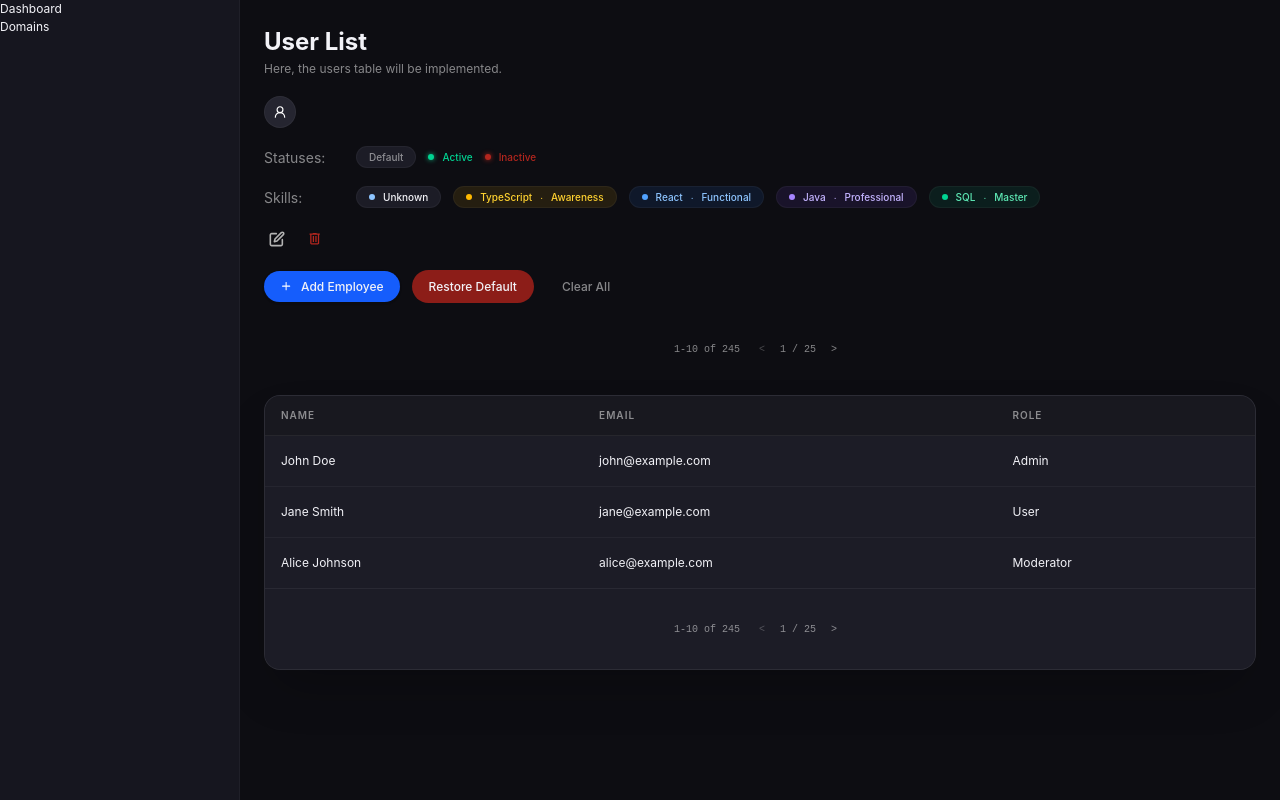
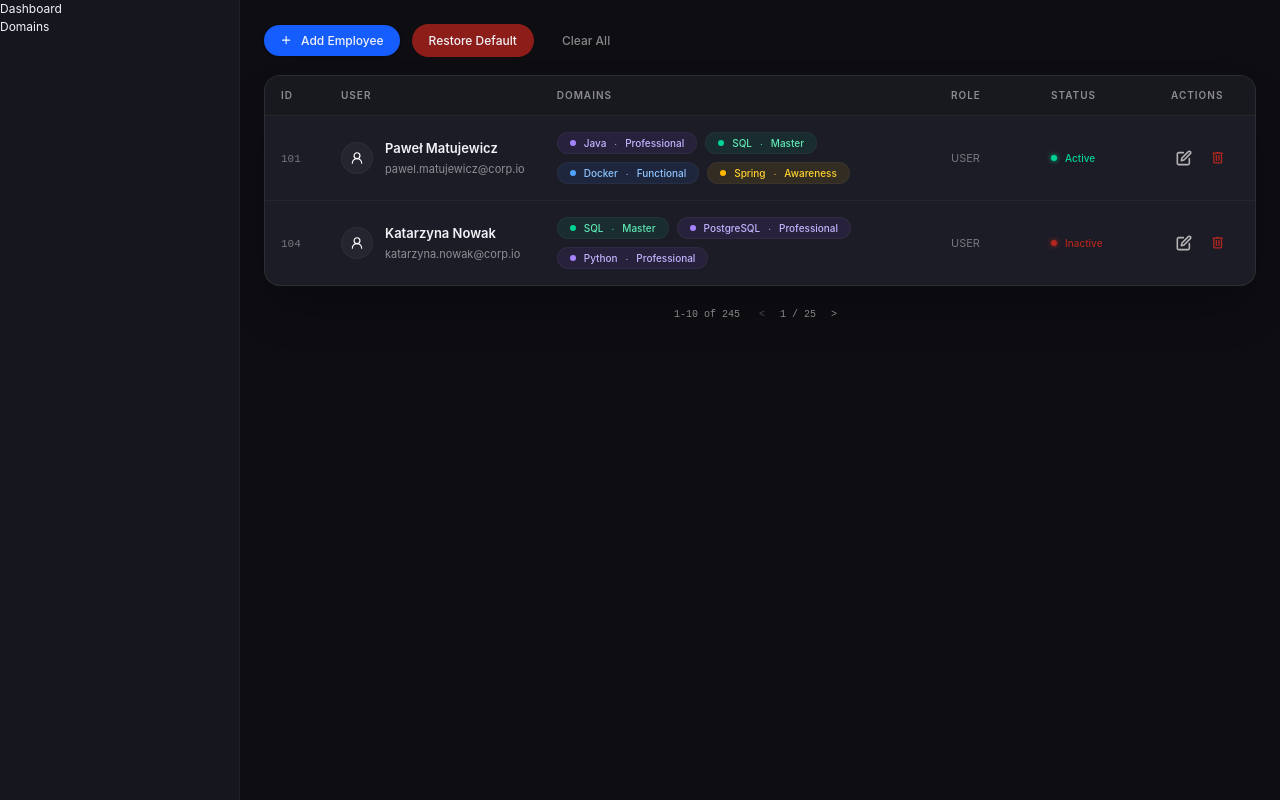
Before and after one commit to Adask3s/expert-management-system, a React (Vite) app in the folder frontend/: page /dashboard in a window 1280 px wide. Built offline with nearby package versions, Linux system fonts and the light colour scheme.

Commit message:
Implement UserTable component with its styles and tests
Clear and add visualization on DashboardPage

```diff
--- /dev/null
+++ b/frontend/src/components/users/UserTable/UserTable.module.css
@@ -0,0 +1,45 @@
+/* --- Layout komórek --- */
+.cellId,
+.cellRole {
+    color: var(--color-text-muted);
+    font-size: var(--font-size-sm);
+}
+
+.cellId {
+    font-family: var(--font-family-mono);
+}
+
+.cellUser {
+    display: flex;
+    align-items: center;
+    gap: var(--space-3);
+}
+
+.userInfo {
+    display: flex;
+    flex-direction: column;
+    gap: 2px; /* minimalny odstęp niezdefiniowany w tokenach, dopuszczalny dla text-stacków */
+}
+
+.userName {
+    color: var(--color-text-primary);
+    font-weight: var(--font-weight-semibold);
+    font-size: var(--font-size-md);
+}
+
+.userEmail {
+    color: var(--color-text-secondary);
+    font-size: var(--font-size-sm);
+}
+
+.skillList {
+    display: flex;
+    flex-wrap: wrap;
+    gap: var(--space-2);
+}
+
+.cellActions {
+    display: flex;
+    align-items: center;
+    gap: var(--space-2);
+}
--- /dev/null
+++ b/frontend/src/components/users/UserTable/UserTable.tsx
@@ -0,0 +1,105 @@
+import type {UserListItem} from '../../../types/users';
+import {type ColumnDefinition, Table} from '../../common/Table/Table';
+import {Badge, type LevelRank} from '../../common/Badge/Badge';
+import {UserAvatar} from '../../common/UserAvatar/UserAvatar';
+import {ActionIconButton} from '../../common/IconButton/ActionIconButton';
+import styles from './UserTable.module.css';
+
+// Zakładam standardową ścieżkę do ikon zgodnie z naszą strukturą
+import editIcon from '../../../assets/icons/Edit.svg';
+import deleteIcon from '../../../assets/icons/Delete.svg';
+
+interface UserTableProps {
+    data: UserListItem[];
+    // Opcjonalne callbacki, które przekażemy wyżej do Smart Componentu (DashboardPage)
+    onEdit?: (user: UserListItem) => void;
+    onDelete?: (user: UserListItem) => void;
+}
+
+export function UserTable({data, onEdit, onDelete}: UserTableProps) {
+    const columns: ColumnDefinition<UserListItem>[] = [
+        {
+            header: 'ID',
+            accessor: (user) => <span className={styles.cellId}>{user.id}</span>,
+            width: '60px',
+        },
+        {
+            header: 'USER',
+            accessor: (user) => (
+                <div className={styles.cellUser}>
+                    <UserAvatar altText={`${user.firstName} ${user.lastName}`}/>
+                    <div className={styles.userInfo}>
+                        <span className={styles.userName}>{user.firstName} {user.lastName}</span>
+                        <span className={styles.userEmail}>{user.email}</span>
+                    </div>
+                </div>
+            ),
+        },
+        {
+            header: 'DOMAINS',
+            accessor: (user) => (
+                <div className={styles.skillList}>
+                    {user.skills?.map((skill, index) => (
+                        <Badge
+                            key={`${skill.domainName}-${index}`}
+                            variant="skill"
+                            level={skill.rankValue as LevelRank}
+                            domainName={skill.domainName}
+                            levelName={skill.levelName}
+                        />
+                    ))}
+                </div>
+            ),
+        },
+        {
+            header: 'ROLE',
+            accessor: (user) => (
+                <span className={styles.cellRole}>
+                    {user.roles?.map(role => role.replace('ROLE_', '')).join(', ') || 'User'}
+                </span>
+            ),
+            width: '100px',
+        },
+        {
+            header: 'STATUS',
+            accessor: (user) => (
+                <Badge
+                    variant="status"
+                    status={user.active ? 'active' : 'inactive'}
+                />
+            ),
+            width: '120px',
+        },
+        {
+            header: 'ACTIONS',
+            accessor: (user) => (
+                <div className={styles.cellActions}>
+                    <ActionIconButton
+                        iconSource={editIcon}
+                        altText={`Edit ${user.firstName}`}
+                        title="Edit User"
+                        onClick={() => onEdit?.(user)}
+                    />
+                    <ActionIconButton
+                        iconSource={deleteIcon}
+                        variant="danger"
+                        altText={`Delete ${user.firstName}`}
+                        title="Delete User"
+                        onClick={() => onDelete?.(user)}
+                    />
+                </div>
+            ),
+            width: '100px',
+        },
+    ];
+
+    return (
+        <div className={styles.userTableWrapper}>
+            <Table
+                data={data}
+                columns={columns}
+                emptyMessage="Brak użytkowników pasujących do kryteriów."
+            />
+        </div>
+    );
+}
--- a/frontend/src/pages/DashboardPage.tsx
+++ b/frontend/src/pages/DashboardPage.tsx
@@ -1,55 +1,43 @@
-import {UserAvatar} from "../components/common/UserAvatar/UserAvatar.tsx";
-import {Badge} from "../components/common/Badge/Badge.tsx";
-import {ActionIconButton} from "../components/common/IconButton/ActionIconButton.tsx";
-import editIcon from '../assets/icons/Edit.svg'; // impotrujemy ikonę edytowania
-import deleteIcon from '../assets/icons/Delete.svg'; // impotrujemy ikonę usuwania
 import plusIcon from '../assets/icons/Plus.svg'; // impotrujemy ikonę dodawania
 import {Button} from "../components/common/Button/Button.tsx";
+import {UserTable} from "../components/users/UserTable/UserTable.tsx";
+import type {UserListItem} from "../types/users.ts";
 import {TablePagination} from "../components/common/Table/TablePagination.tsx";
-import {Table} from "../components/common/Table/Table.tsx";
+
+// Dane testowe w 100% odzwierciedlające odpowiedź z API (DTO UserListItem)
+const MOCK_USERS: UserListItem[] = [
+    {
+        id: 101,
+        firstName: 'Paweł',
+        lastName: 'Matujewicz',
+        email: 'pawel.matujewicz@corp.io',
+        active: true,
+        roles: ['ROLE_USER'],
+        skills: [
+            {domainName: 'Java', levelName: 'Professional', rankValue: 3},
+            {domainName: 'SQL', levelName: 'Master', rankValue: 4},
+            {domainName: 'Docker', levelName: 'Functional', rankValue: 2},
+            {domainName: 'Spring', levelName: 'Awareness', rankValue: 1}
+        ]
+    },
+    {
+        id: 104,
+        firstName: 'Katarzyna',
+        lastName: 'Nowak',
+        email: 'katarzyna.nowak@corp.io',
+        active: false,
+        roles: ['ROLE_USER'],
+        skills: [
+            {domainName: 'SQL', levelName: 'Master', rankValue: 4},
+            {domainName: 'PostgreSQL', levelName: 'Professional', rankValue: 3},
+            {domainName: 'Python', levelName: 'Professional', rankValue: 3}
+        ]
+    }
+];
 
 export const DashboardPage = () => {
     return (
         <div>
-            {/* Tymczasowy nagłówek, TODO: użyjemy tu odpowiedniej typografii */}
-            <h1 style={{color: 'var(--color-text-primary)'}}>User List</h1>
-            <p style={{color: 'var(--color-text-secondary)'}}>Here, the users table will be implemented.</p>
-            <br/><UserAvatar/><br/>
-            <div style={{display: 'flex', gap: '12px', alignItems: 'center'}}>
-                <span
-                    style={{color: 'var(--color-text-secondary)', width: '80px', fontSize: '14px'}}>Statuses:</span>
-                <Badge>Default</Badge>
-                <Badge variant="status" status="active"/>
-                <Badge variant="status" status="inactive"/>
-            </div>
-            <br/>
-            {/* Poziomy kompetencji (Domeny) */}
-            <div style={{display: 'flex', gap: '12px', alignItems: 'center'}}>
-                <span style={{color: 'var(--color-text-secondary)', width: '80px', fontSize: '14px'}}>Skills:</span>
-                {/* Wariant bez podanego poziomu (użyje domyślnego koloru dla .skill .dot) */}
-                <Badge variant="skill" domainName="Unknown"/>
-
-                {/* Poziomy 1-4 zmapowane na konkretne tokeny */}
-                <Badge variant="skill" domainName="TypeScript" levelName="Awareness" level={1}/>
-                <Badge variant="skill" domainName="React" levelName="Functional" level={2}/>
-                <Badge variant="skill" domainName="Java" levelName="Professional" level={3}/>
-                <Badge variant="skill" domainName="SQL" levelName="Master" level={4}/>
-            </div>
-            <br/>
-            <div style={{display: 'flex', gap: '12px', alignItems: 'center'}}>
-                <ActionIconButton
-                    iconSource={editIcon}
-                    altText="Edit User"
-                    onClick={() => console.log('Edit action.')}
-                />
-                <ActionIconButton
-                    iconSource={deleteIcon}
-                    altText="Edit User"
-                    variant="danger"
-                    onClick={() => console.log('Delete action.')}
-                />
-            </div>
-            <br/>
             <div style={{display: 'flex', gap: '12px', alignItems: 'center'}}>
                 <Button variant="primary" icon={<img src={plusIcon} alt="" aria-hidden="true"/>}
                         onClick={() => console.log('Primary Action')}>Add
@@ -58,20 +46,15 @@ export const DashboardPage = () => {
                 <Button variant="ghost" onClick={() => console.log('Ghost Action')}>Clear All</Button>
             </div>
             <br/>
+            {/* Wywołanie naszego gotowego komponentu UserTable */}
+            <UserTable
+                data={MOCK_USERS}
+                onEdit={(user) => console.log(`Otwórz modal edycji dla: ${user.firstName} ${user.lastName}`)}
+                onDelete={(user) => console.log(`Rozpocznij proces usuwania dla: ${user.firstName} ${user.lastName}`)}
+            />
+            {/* Przykładowe użycie TablePagination */}
             <TablePagination number={0} size={10} totalElements={245} totalPages={25}
                              onPageChange={(page) => console.log(`Page changed to: ${page}`)}/>
-            <br/>
-            <Table columns={[
-                {header: 'Name', accessor: (row) => row.name},
-                {header: 'Email', accessor: (row) => row.email},
-                {header: 'Role', accessor: (row) => row.role},
-            ]} data={[
-                {name: 'John Doe', email: 'john@example.com', role: 'Admin'},
-                {name: 'Jane Smith', email: 'jane@example.com', role: 'User'},
-                {name: 'Alice Johnson', email: 'alice@example.com', role: 'Moderator'},
-            ]} pagination={<TablePagination number={0} size={10} totalElements={245} totalPages={25}
-                                            onPageChange={(page) => console.log(`Page changed to: ${page}`)}/>}
-                   emptyMessage="No users found."/>
         </div>
     );
 };
```
Also changed, not shown: 1 other file (tests, documents, lock files or other folders).
